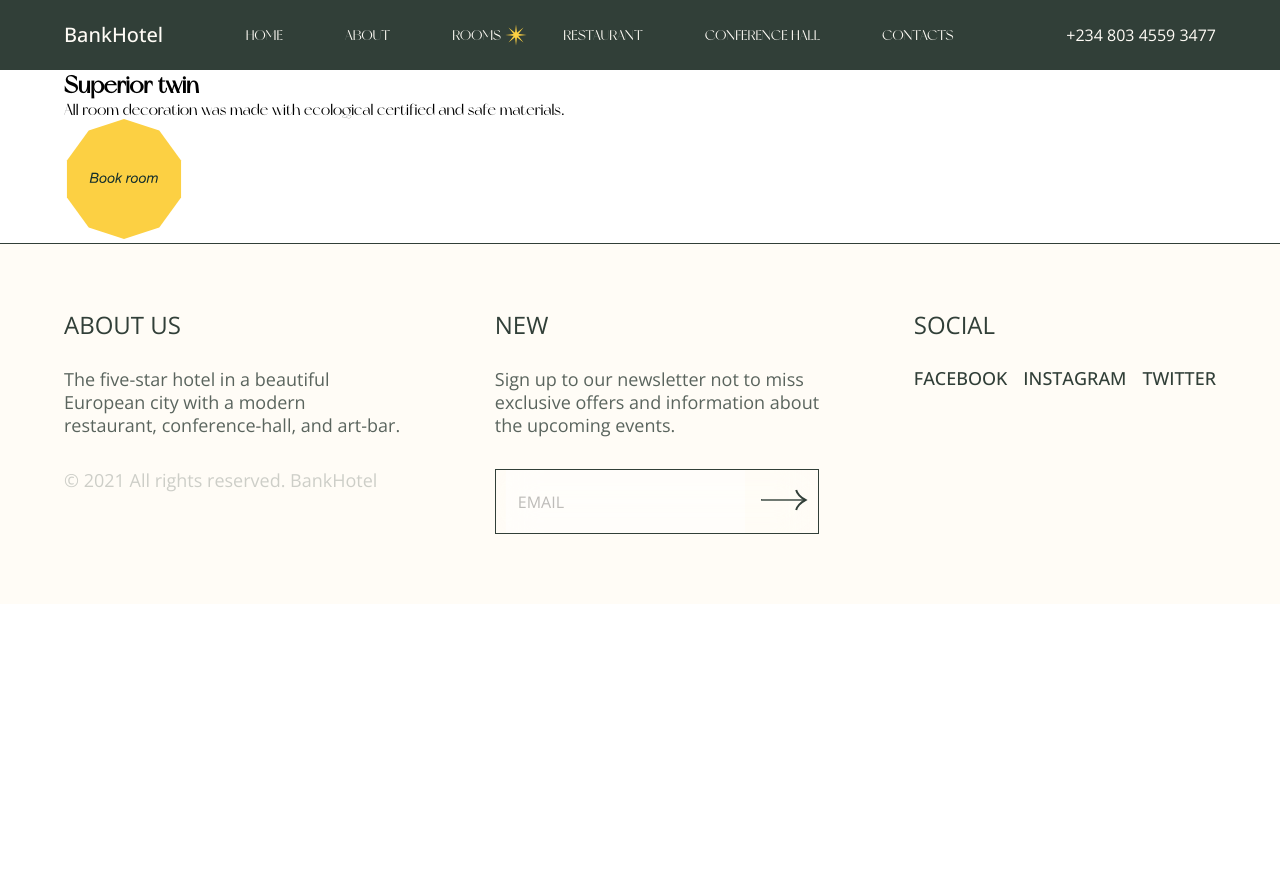
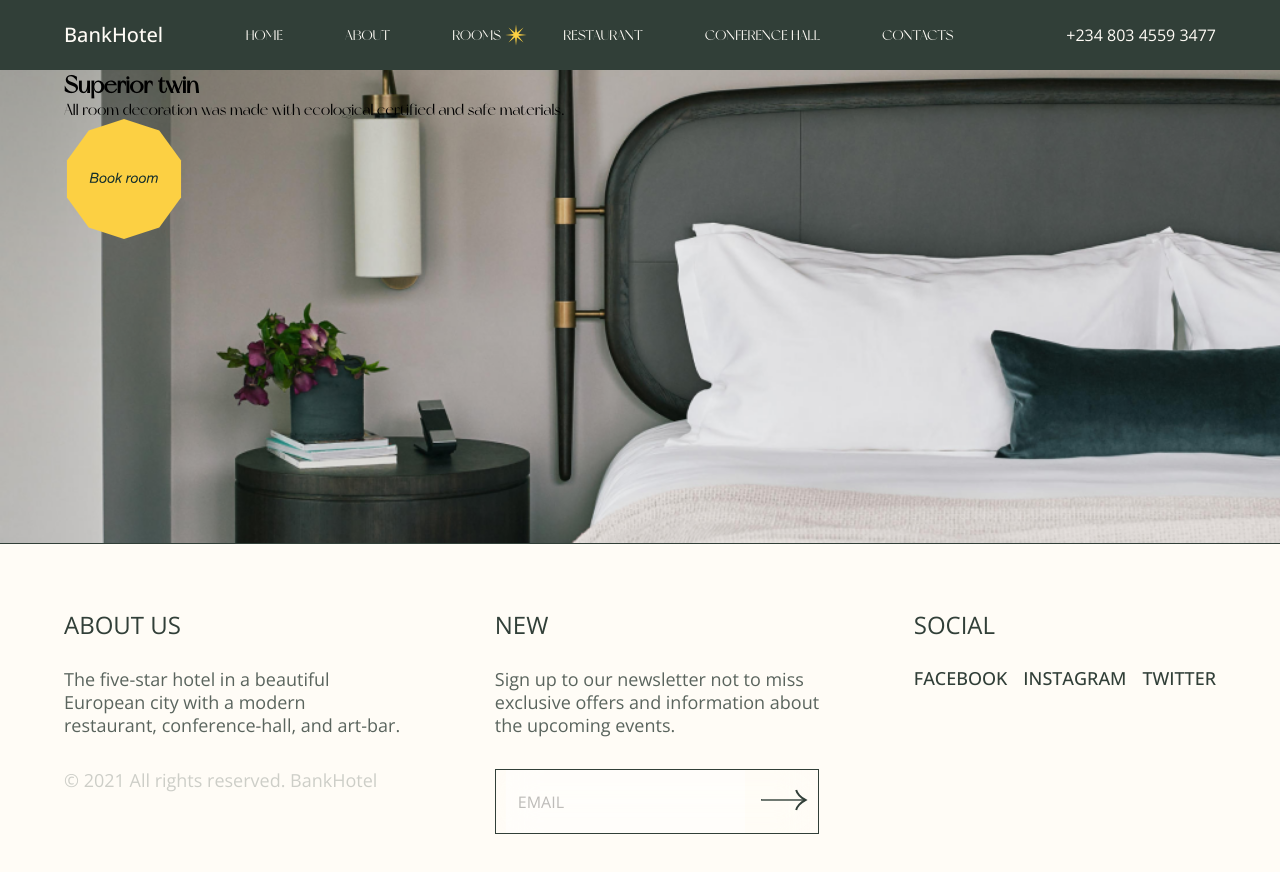
Before and after one commit to gift56/Fullstack-HotelWebsite, a React (Create React App) app: page /rooms in a window 1280 px wide. Shown: the top 872 px of the page. Before the commit the page ends 800 px from the top, so only its background shows below. Built offline with nearby package versions, Linux system fonts and the light colour scheme.

Commit message:
added background image

```diff
--- a/src/components/RoomsData/RoomHero.jsx
+++ b/src/components/RoomsData/RoomHero.jsx
@@ -1,11 +1,12 @@
 import React from "react";
 import Polygon from "../../assets/bookNow.svg";
+import HeroBg from "../../assets/Roombg.png";
 import { HeroArea, HeroCon } from "../../styles/RoomStyle/RoomHero.styled";
 import { Container } from "../../styles/Container/container.styled";
 
 const RoomHero = () => {
   return (
-    <HeroCon>
+    <HeroCon bg={HeroBg}>
       <Container>
         <HeroArea>
           <div className="leftSide">
--- a/src/styles/RoomStyle/RoomHero.styled.js
+++ b/src/styles/RoomStyle/RoomHero.styled.js
@@ -1,5 +1,12 @@
 import styled from "styled-components";
 
-export const HeroCon = styled.section``;
+export const HeroCon = styled.section`
+  background-image: url(${({ bg }) => bg});
+  background-repeat: no-repeat;
+  background-position: center;
+  background-size: cover;
+  min-height: 473px;
+  width: 100%;
+`;
 
 export const HeroArea = styled.div``;
```
